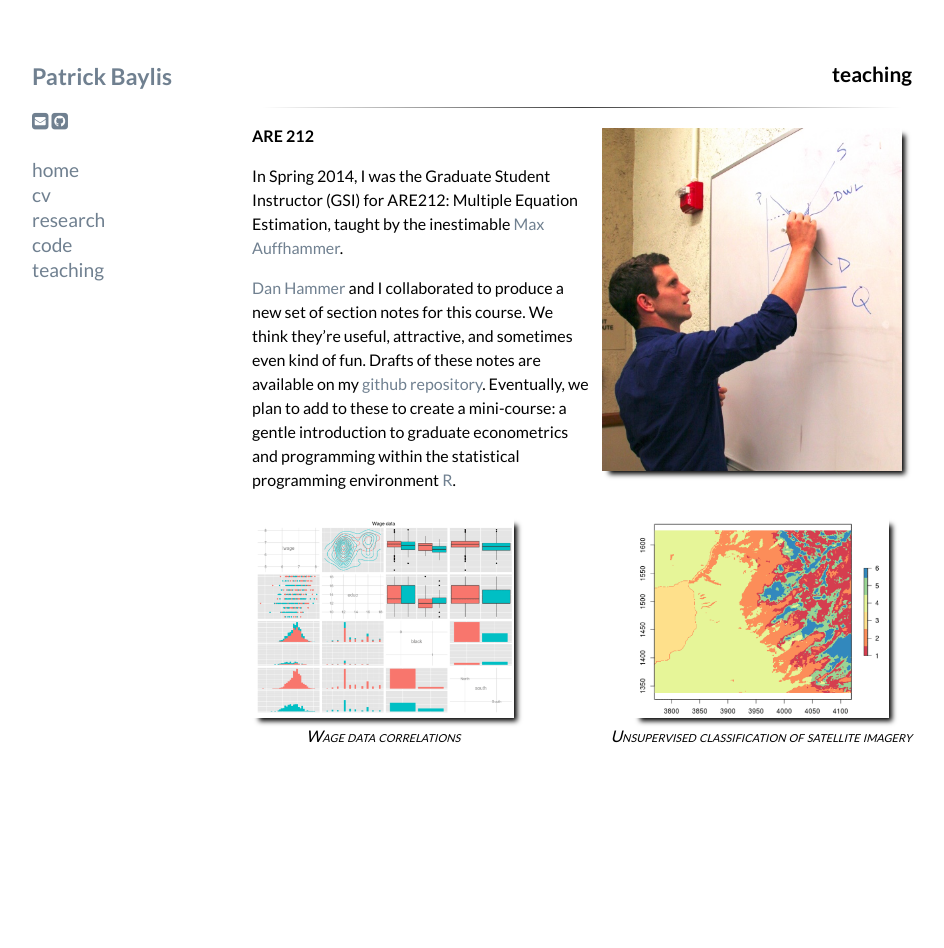
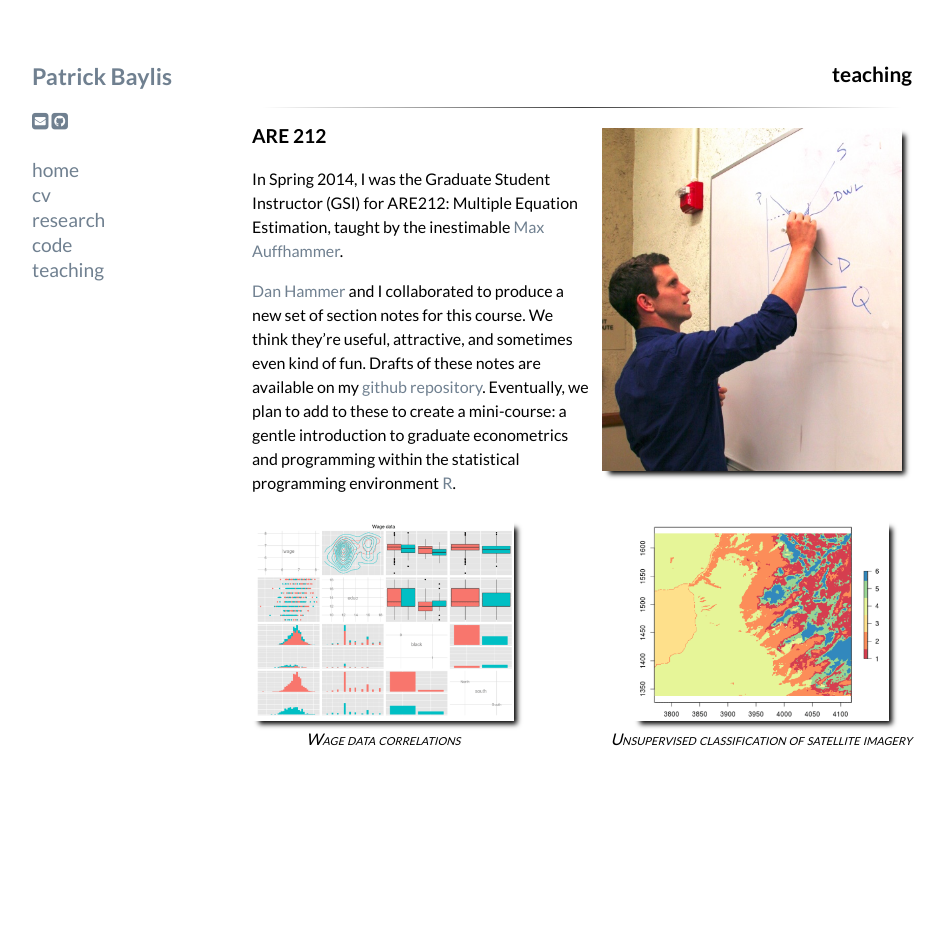
Before and after one commit to pbaylis/pbaylis.github.io, a Jekyll site: the page built from teaching.markdown, in a window 1280 px wide. Shown: the whole page, without its empty margins (168-1112 px from the left). Built offline with Jekyll 4.4.1, drawn with Linux system fonts in a browser that asks for light colours; nearby versions of some CDN libraries.

Commit message:
updates for kramdown changes

```diff
--- a/research.markdown
+++ b/research.markdown
@@ -10,7 +10,7 @@ title: Patrick Baylis | research
 - Add links to papers
 -->
 
-##Job Market Paper
+## Job Market Paper
 <figure style="float:right; margin:10px 10px 10px 10px;">
 <img src="images/projects/temptemp4.png" title="Temperature and Temperament" height="200" class="shadow" />
   <figcaption>Effect of temperature on hedonic state</figcaption>
@@ -30,7 +30,7 @@ https://www.washingtonpost.com/news/wonk/wp/2016/01/07/clear-evidence-that-cold-
 <!-- LONG -->
 What is the welfare cost of environmental stress? The change in amenity values resulting from temperature increases may be a substantial unaccounted-for cost of climate change. Because there is no explicit market for climate, prior work has relied on cross-sectional variation or survey data to identify this cost. This paper presents an alternative method of estimating preferences over nonmarket goods which accounts for unobserved cross-sectional and temporal variation and allows for precise estimates of nonlinear effects. Specifically, I create a rich dataset on hedonic state: a geographically and temporally dense collection of updates from the social media platform Twitter, scored using a set of both human- and machine-trained sentiment analysis algorithms. Using this dataset, I find limited evidence of negative temperature effects on hedonic state in low temperatures and strong evidence of a sharp decline in hedonic state above 70 F (21 C). This finding is robust across all measures of hedonic state and to a variety of specifications.
 
-##Working papers
+## Working papers
 
 <figure style="float:right; margin:10px 10px 10px 10px;">
 <img src="images/projects/defaultbias.png" title="Default Bias" height="200" class="shadow" />
--- a/teaching.markdown
+++ b/teaching.markdown
@@ -10,7 +10,7 @@ title: Patrick Baylis | teaching
 <img src="images/baylis_teaching.jpg" title="Teaching" width="300" class="shadow" />
 </figure>
 
-**ARE 212**<br>
+## ARE 212
 
 In Spring 2014, I was the Graduate Student Instructor (GSI) for ARE212: Multiple Equation Estimation, taught by the inestimable [Max Auffhammer](http://are.berkeley.edu/~auffhammer/Maximilian_Auffhammer/Welcome.html).
 
```
